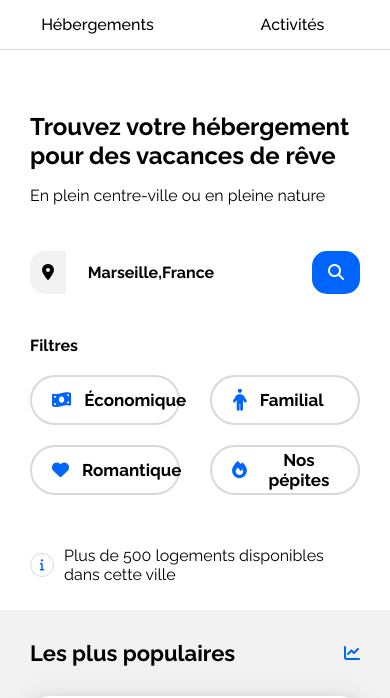
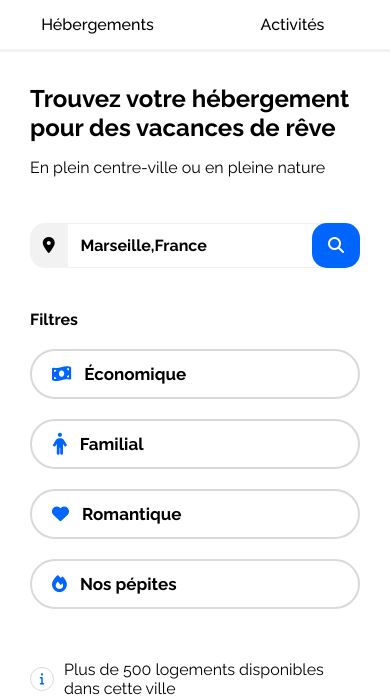
Before and after one commit to Yann-7/Booki, a plain HTML site: page index.html in a window 390 px wide. Shown: the part 87-785 px from the top of the page. Drawn offline with Linux system fonts and the light colour scheme.

Commit message:
modification soutenance

```diff
--- a/css/style.css
+++ b/css/style.css
@@ -91,7 +91,8 @@ input[type="text"] {
     font-weight: bold;
     border: 1px;
     font-size:18px;
-    margin-left:10px;
+    padding-left:10px;
+    border:1px solid #F2F2F2;
 }
 
 input::placeholder {
@@ -593,7 +594,7 @@ flex-direction: column;
         text-decoration: none;
         color: black;
         position: relative;
-        border-bottom: 1px solid #D9D9D9;
+        border-bottom: 3px solid #F2F2F2;
     }
 
     .nav a:hover {
@@ -615,6 +616,7 @@ flex-direction: column;
 
     .slogan {
     padding:30px;
+    padding-top: 0px;
     }
 
     .btn-recherchetel {
@@ -623,6 +625,7 @@ flex-direction: column;
     border: none;
     padding: 12px 16px;
     border-radius: 15px;
+    margin-left: -15px;
     }
 
     .btn-recherchetel i {
@@ -642,10 +645,11 @@ flex-direction: column;
 
     .barre-de-recherchetel input[type="text"] {
         display: flex;
-        border-radius: 15px 0 0 15px;
+        border-radius:0px;
         padding: 12px;
         font-size: 16px;
         width:calc(100% + 98px );
+        border: 1px solid #F2F2F2;
     }
 
     .fa-solid.fa-magnifying-glass{
@@ -664,7 +668,7 @@ flex-direction: column;
 
     .filtres button{
         margin-bottom:20px;
-        width:calc(50% - 20px);
+        width:calc(50% - 5px);
         padding: 10px 20px;
         display: flex;
         align-items: center;
@@ -701,7 +705,7 @@ flex-direction: column;
     }
     nav a:hover{
         border-top:none;
-        border-bottom:3px solid #0065FC ;
+        border-bottom-color: #0065FC ;
         color: #0065FC;
     }
     .logo{
@@ -866,6 +870,10 @@ flex-direction: column;
         height:auto;
     }
 
+    .footer-column {
+    width: 100%;
+}
+
     .footer-column h3{
         padding-left:30px;
         padding-top:20px;
@@ -883,4 +891,12 @@ flex-direction: column;
         display: contents;
     }
 
+
 }
+
+@media (max-width:390px) {
+    .filtres button{
+        width:100%;
+        max-width:100%;
+    }
+}
--- a/index.html
+++ b/index.html
@@ -2,7 +2,7 @@
 <html lang="fr">
 <head>
     <meta charset="UTF-8">
-    <meta name="bookit" content="width=device-width, initial-scale=1.0">
+    <meta name="viewport" content="width=device-width, initial-scale=1.0">
     <title>booki</title>
     <link rel="preconnect" href="https://fonts.googleapis.com">
     <link rel="preconnect" href="https://fonts.gstatic.com" crossorigin>
```
